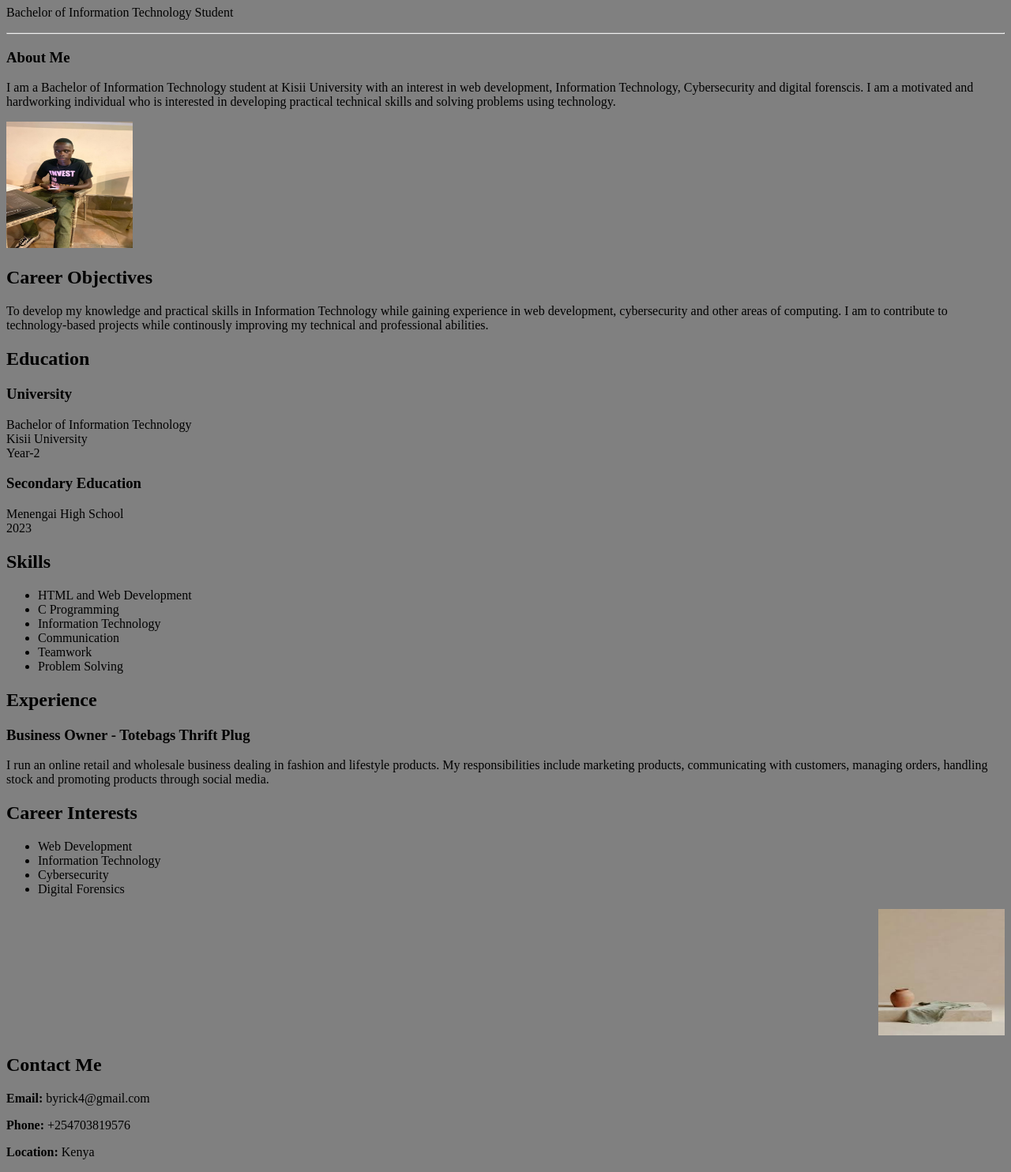
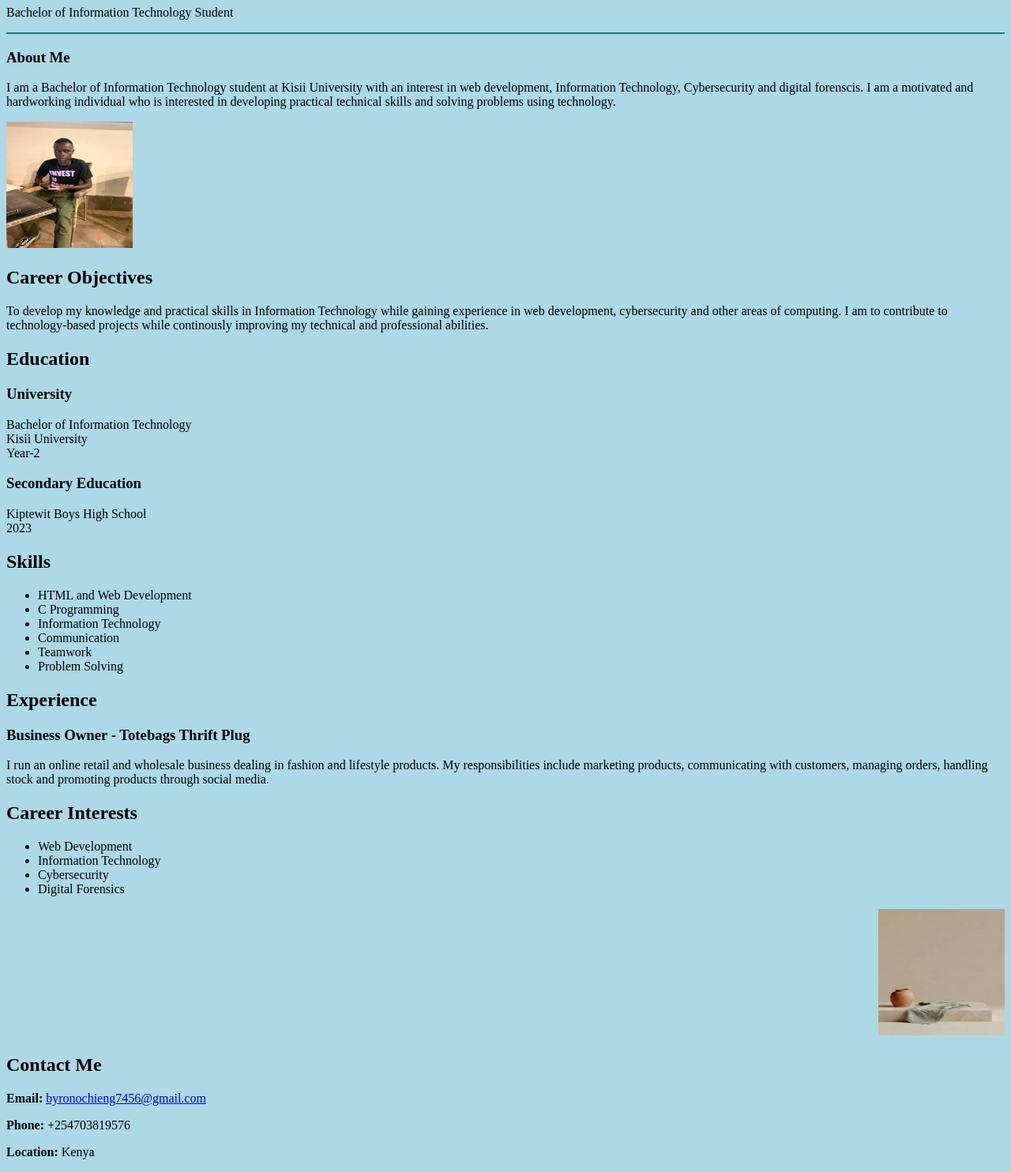
Before and after one commit to byricckk/patrickbyron-cv-website, a plain HTML site: page index.html in a window 1280 px wide. Shown: the part 73-1557 px from the top of the page at 79% size. Drawn offline with Linux system fonts and the light colour scheme.

Commit message:
Revise index.html with styling and content updates
Updated background color, added email link, and corrected school name.

```diff
--- a/index.html
+++ b/index.html
@@ -8,10 +8,12 @@
 
 </head>
 
-<body bgcolor="grey">
+<body bgcolor="lightblue">
 <h1> Patrick Byron, IN17/00088/25 </h1>
 <p> Bachelor of Information Technology Student </p>
-<hr>
+
+<hr color="teal">
+
 <h3> About Me</h3>
 <p>
     I am a Bachelor of Information Technology student at Kisii University with an interest
@@ -39,7 +41,7 @@
 
 <h3> Secondary Education</h3>
 <p>
-    Menengai High School <br>
+    Kiptewit Boys High School <br>
     2023
 </p>
 
@@ -74,7 +76,7 @@
 </div>
 
 <h2> Contact Me </h2>
-<p> <b> Email:</b> byrick4@gmail.com </p>
+<p> <b> Email:</b> <a href="mailto:byronochieng7456@gmail.com"> byronochieng7456@gmail.com </a>  </p>
 <p> <b> Phone:</b> +254703819576 </p>
 <p> <b> Location:</b> Kenya</p>
 
```
